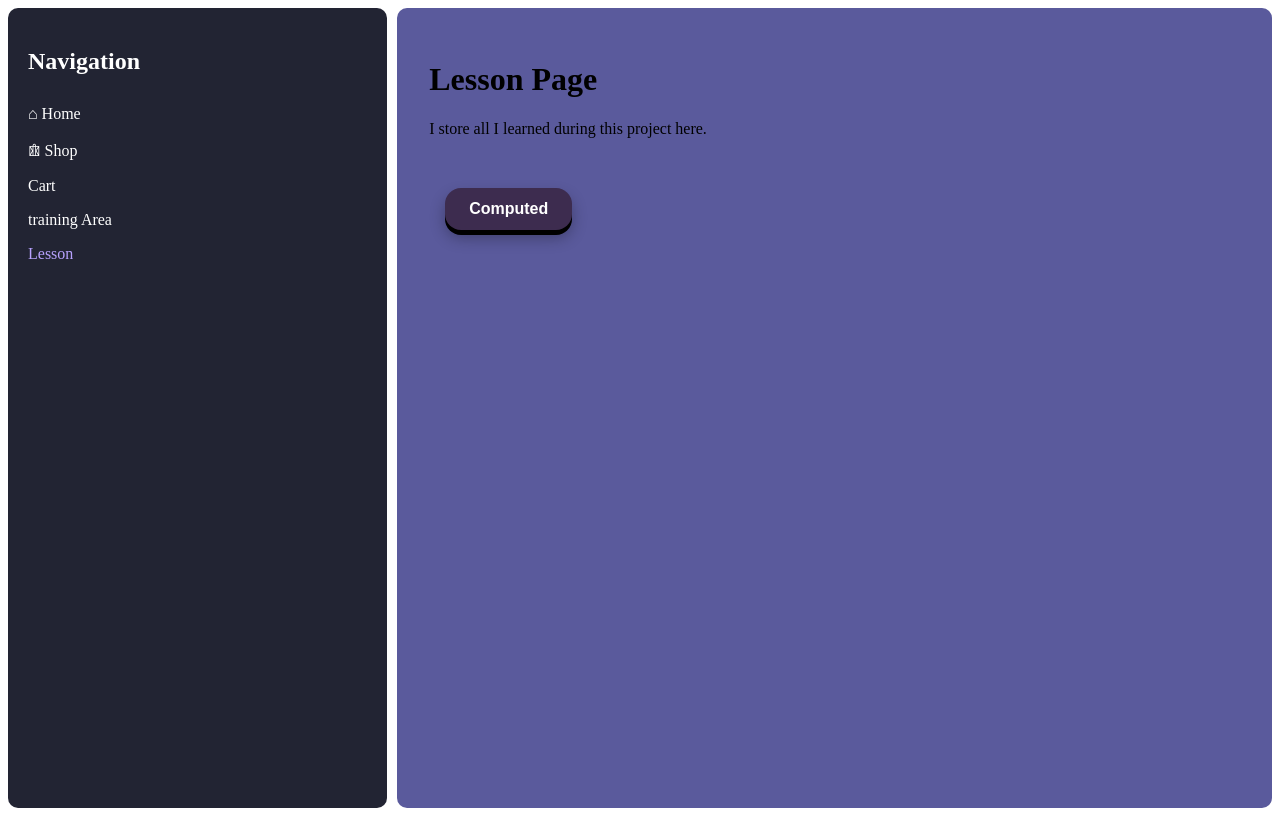
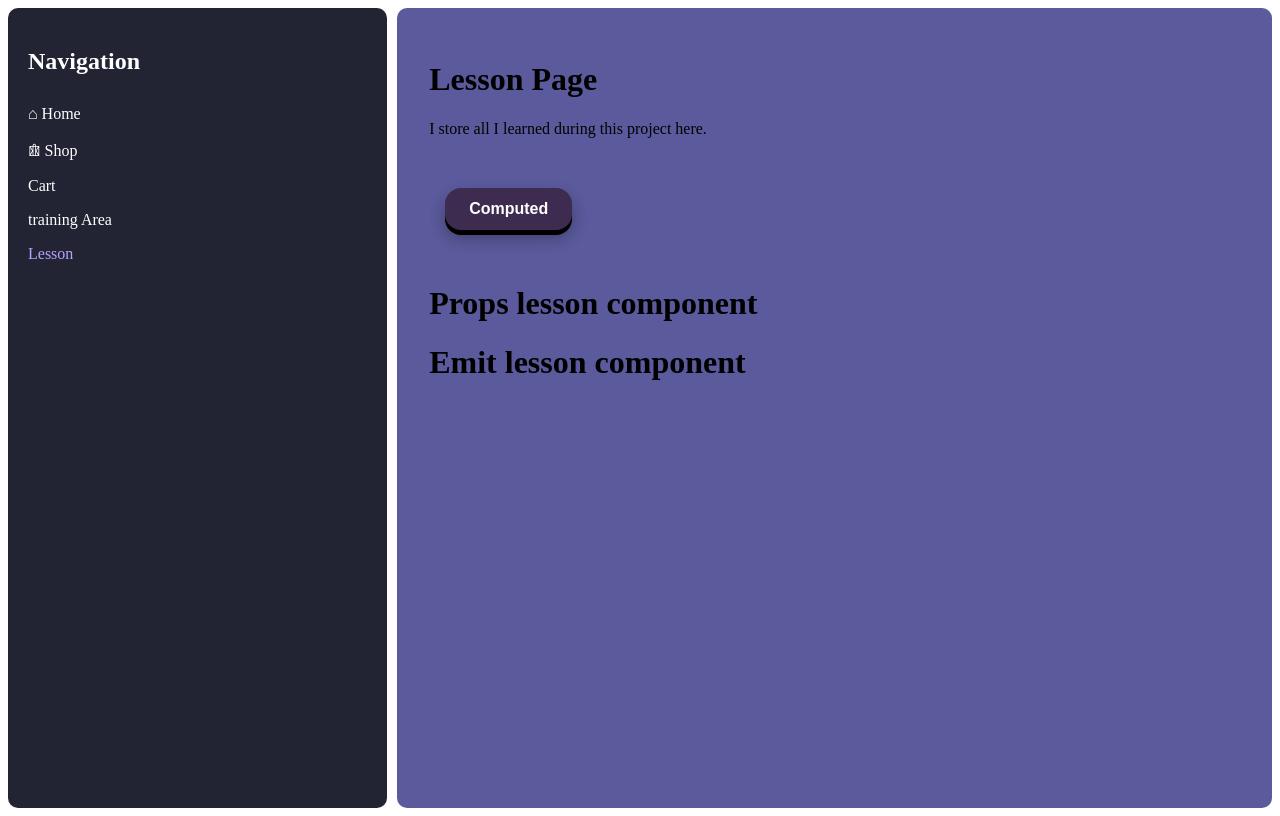
Before and after one commit to Nyups/Vue_fake_store, a Vue app in the folder front-end/: page /lesson in a window 1280 px wide. Built offline with nearby package versions, Linux system fonts and the light colour scheme.

Commit message:
Starting props and emit lesson
To divide the app into re usable components and how data are passed between them.

```diff
--- a/front-end/src/views/lesson_page.vue
+++ b/front-end/src/views/lesson_page.vue
@@ -1,11 +1,14 @@
 <script setup>
 import { ref } from 'vue';
+// Lesson import
 import computed_lesson from './lessons/computed_lesson.vue';
+import props_lesson from './lessons/props_lesson.vue';
+import emit_lesson from './lessons/emit_lesson.vue';
 
-const button = ref(false)
+const computedLesson = ref(false)
 
 function toggle() {
-    button.value = !button.value
+    computedLesson.value = !computedLesson.value
 }
 </script>
 
@@ -24,7 +27,11 @@ function toggle() {
 
 <br>
     <div class="lessons">
-        <computed_lesson v-if="button"/>
+        <computed_lesson v-if="computedLesson"/>
+        <div class="props_emit">
+        <props_lesson/>
+        <emit_lesson/>
+        </div>
     </div>
 </template>
 
--- /dev/null
+++ b/front-end/src/views/lessons/emit_lesson.vue
@@ -0,0 +1,7 @@
+<script setup></script>
+
+<template>
+    <h1>Emit lesson component</h1>
+</template>
+
+<style scoped></style>
--- /dev/null
+++ b/front-end/src/views/lessons/props_lesson.vue
@@ -0,0 +1,9 @@
+<script setup>
+[]
+</script>
+
+<template>
+    <h1>Props lesson component</h1>
+</template>
+
+<style scoped></style>
```
